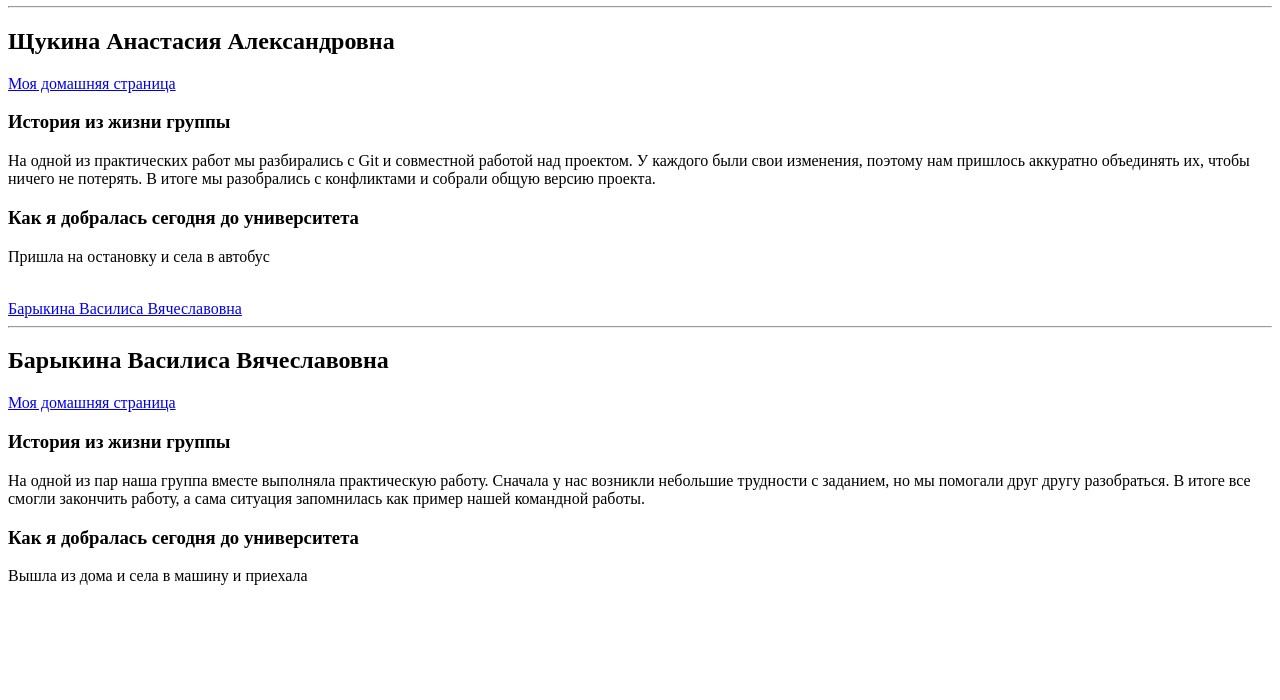
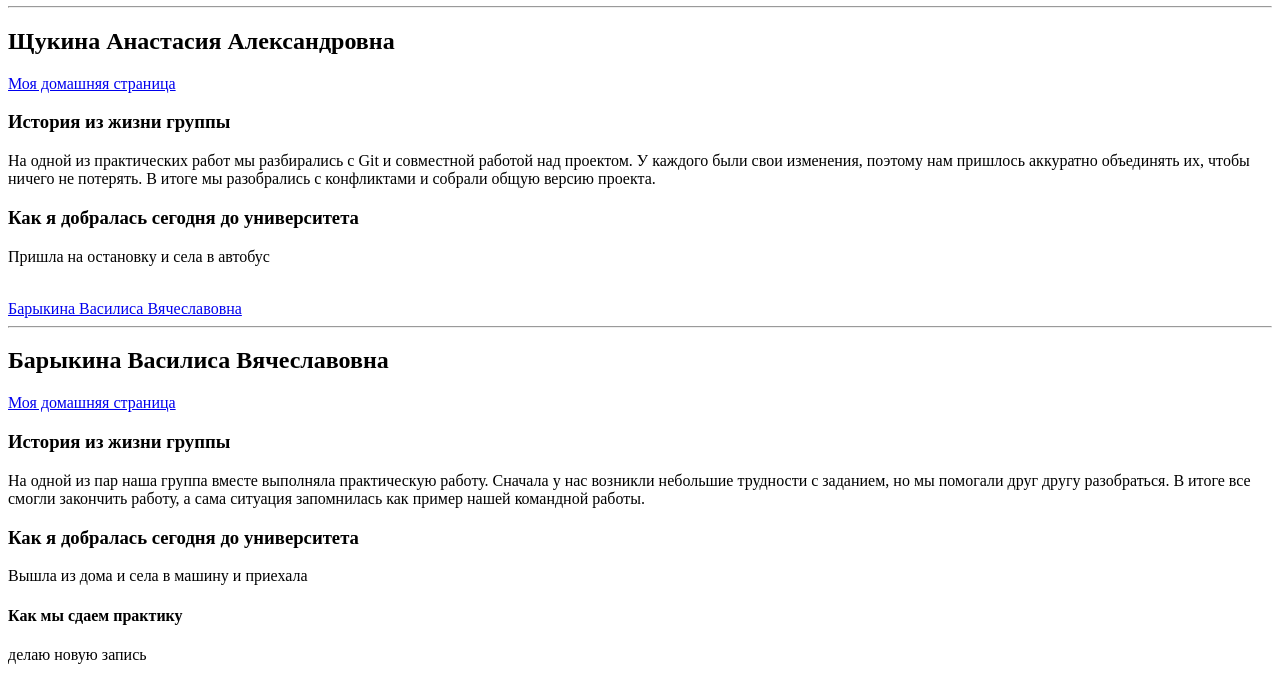
Before and after one commit to MatildaDec/Barykina_Shchukina_Lab7, a plain HTML site: page index.htm in a window 1280 px wide. Shown: the part 100-800 px from the top of the page. Drawn offline with Linux system fonts and the light colour scheme.

Commit message:
Барыкина В.В. сделал коммит

```diff
--- a/index.htm
+++ b/index.htm
@@ -31,6 +31,8 @@
     <p>На одной из пар наша группа вместе выполняла практическую работу. Сначала у нас возникли небольшие трудности с заданием, но мы помогали друг другу разобраться. В итоге все смогли закончить работу, а сама ситуация запомнилась как пример нашей командной работы.</p>
     <h3>Как я добралась сегодня до университета</h3>
     <p>Вышла из дома и села в машину и приехала</p>
+    <h4>Как мы сдаем практику</h4>
+    <p>делаю новую запись </p>
 
     <!-- Конец раздела Барыкиной -->
 </body>
```
